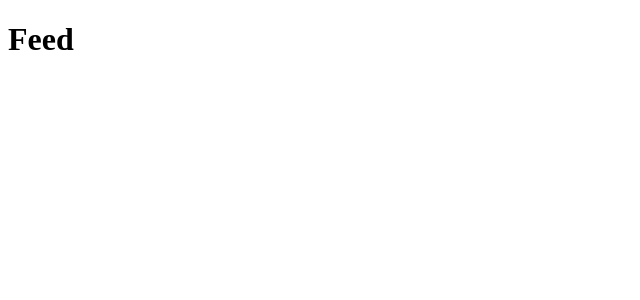
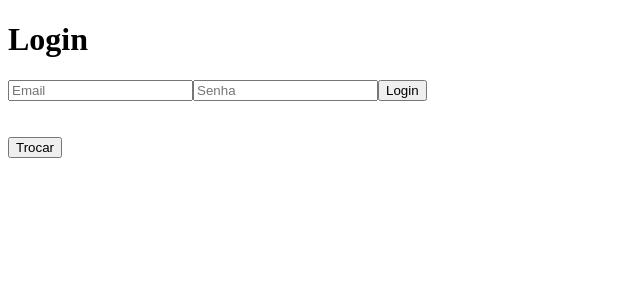
Before and after one commit to HenriqueFutema/RedeSocial-Frontend, a React (Create React App) app: page / in a window 1280 px wide. Shown: the top 300 px of the page, without its empty margins (0-640 px from the left). Built offline with nearby package versions, Linux system fonts and the light colour scheme.

Commit message:
SignIn e SignUp

```diff
--- a/package.json
+++ b/package.json
@@ -4,6 +4,7 @@
   "private": true,
   "dependencies": {
     "axios": "^0.19.0",
+    "history": "^4.9.0",
     "react": "^16.8.6",
     "react-dom": "^16.8.6",
     "react-router-dom": "^5.0.1",
--- a/src/App.js
+++ b/src/App.js
@@ -8,14 +8,12 @@ import Feed from "./pages/Feed";
 
 function App() {
   return (
-    <div>
-      <BrowserRouter>
-        <Switch>
-          <Route path="/login" component={Login} />
-          <Route path="/" component={Feed} />
-        </Switch>
-      </BrowserRouter>
-    </div>
+    <BrowserRouter>
+      <Switch>
+        <Route path="/" component={Login} exact />
+        <Route path="/feed" component={Feed} />
+      </Switch>
+    </BrowserRouter>
   );
 }
 
--- a/src/components/LoginComponent.js
+++ b/src/components/LoginComponent.js
@@ -20,6 +20,11 @@ export default class LoginForm extends Component {
     const user = await api.post("users/signin", { email, password });
 
     console.log(user);
+    const { token } = user.data;
+
+    sessionStorage.setItem("token", token);
+
+    this.props.onRedirectFeed();
   };
 
   render() {
--- a/src/pages/Login.js
+++ b/src/pages/Login.js
@@ -14,10 +14,18 @@ export default class Login extends Component {
     this.setState({ formLogar: !this.state.formLogar });
   };
 
+  onRedirectFeed = () => {
+    this.props.history.push("/feed");
+  };
+
   render() {
     return (
       <div>
-        {this.state.formLogar ? <LoginForm /> : <RegisterForm />}
+        {this.state.formLogar ? (
+          <LoginForm onRedirectFeed={this.onRedirectFeed} />
+        ) : (
+          <RegisterForm />
+        )}
         <br />
         <br />
         <button onClick={this.onChangeForm}>Trocar</button>
```
